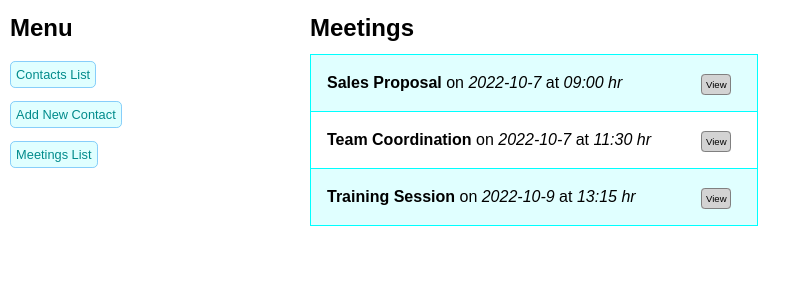
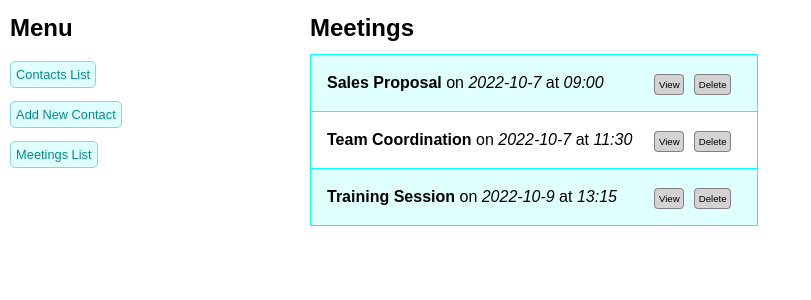
Before and after one commit to boolean-uk/react-address-book, a React (Create React App) app: page /meetings in a window 1280 px wide. Shown: the top 300 px of the page, without its empty margins (0-811 px from the left). Built offline with nearby package versions, Linux system fonts and the light colour scheme; data requests are answered from the project's data file.

Commit message:
Corrects add contact form, adds delete meeting

```diff
--- a/src/components/Contacts/ContactsAdd.jsx
+++ b/src/components/Contacts/ContactsAdd.jsx
@@ -12,6 +12,9 @@ function ContactsAdd(props) {
   const [contact, setContact] = useState({
     firstName: "",
     lastName: "",
+    email: "",
+    linkedin: "",
+    twitter: "",
     street: "",
     city: "",
   });
--- a/src/components/Meetings/MeetingsList.jsx
+++ b/src/components/Meetings/MeetingsList.jsx
@@ -1,14 +1,25 @@
 import { useState } from "react";
 import { Link, useSearchParams } from "react-router-dom";
-import { useNavigate } from "react-router-dom";
 import "../../styles/loadspinner.css";
 
 import MeetingsView from "./MeetingsView";
 
 function MeetingsList(props) {
-  const navigate = useNavigate();
+  const { contacts, meetings, setMeetings } = props;
 
-  const { contacts, meetings, setMeetings } = props;
+  const deleteMeeting = (id) => {
+    if (confirm("Are you sure you want to delete this meeting?") == true) {
+      fetch(`http://localhost:4000/meetings/${id}`, { method: "DELETE" }).then(
+        () => {
+          fetch("http://localhost:4000/meetings")
+            .then((res) => res.json())
+            .then((data) => {
+              setMeetings(data);
+            });
+        }
+      );
+    }
+  };
 
   return (
     <>
@@ -29,8 +40,7 @@ function MeetingsList(props) {
           return (
             <li className="contact" key={index}>
               <p>
-                <strong>{subject}</strong> on <em>{date}</em> at{" "}
-                <em>{time} hr</em>
+                <strong>{subject}</strong> on <em>{date}</em> at <em>{time}</em>
               </p>
               <p>
                 <Link
@@ -40,6 +50,12 @@ function MeetingsList(props) {
                 >
                   View
                 </Link>
+                <span
+                  className="actionButton"
+                  onClick={(e) => deleteMeeting(meeting.id)}
+                >
+                  Delete
+                </span>
               </p>
             </li>
           );
--- a/src/components/Meetings/MeetingsView.jsx
+++ b/src/components/Meetings/MeetingsView.jsx
@@ -27,7 +27,7 @@ function MeetingsView(props) {
       <div className="contactCard light-shadow">
         <h2>{meeting.subject}</h2>
         <p>
-          {meeting.date},&nbsp;{meeting.time}
+          <em>{meeting.date}</em>,&nbsp;<em>{meeting.time}</em>
         </p>
         <p>
           <Link to={"/meetings"} className="backButton">
```
